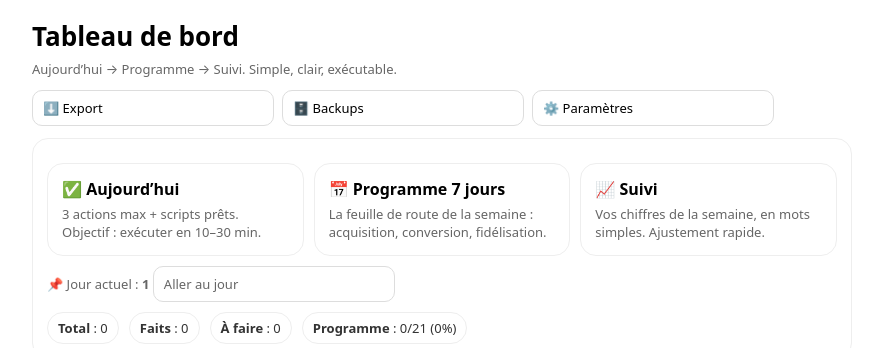
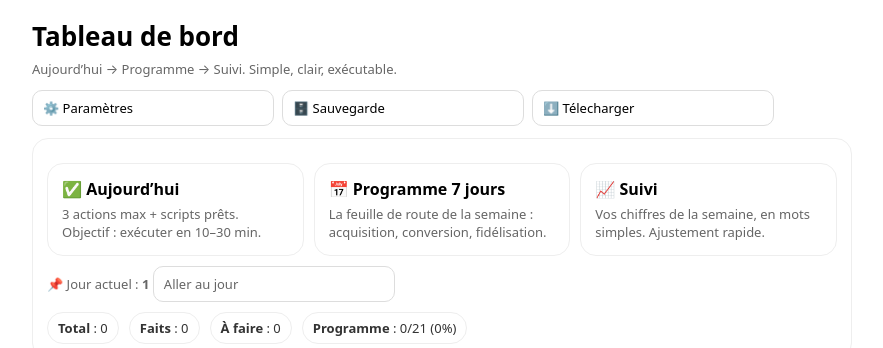
Before and after one commit to peninpalenzuelam-rgb/mission1-taches, a Flask app: page / in a window 1280 px wide. Shown: the top 348 px of the page, without its empty margins (198-1081 px from the left). Run offline with Flask 3, Linux system fonts and the light colour scheme.

Commit message:
Update homepage buttons

```diff
--- a/templates/index.html
+++ b/templates/index.html
@@ -58,9 +58,10 @@
       </div>
 
       <div class="admin">
-        <a class="btn small" href="/export.csv">⬇️ Export</a>
-        <a class="btn small" href="/backups">🗄️ Backups</a>
         <a class="btn small" href="/settings">⚙️ Paramètres</a>
+        <a class="btn small" href="/backups">🗄️ Sauvegarde</a>
+        <a class="btn small" href="/export.csv">⬇️ Télecharger</a>
+
       </div>
     </div>
 
```
